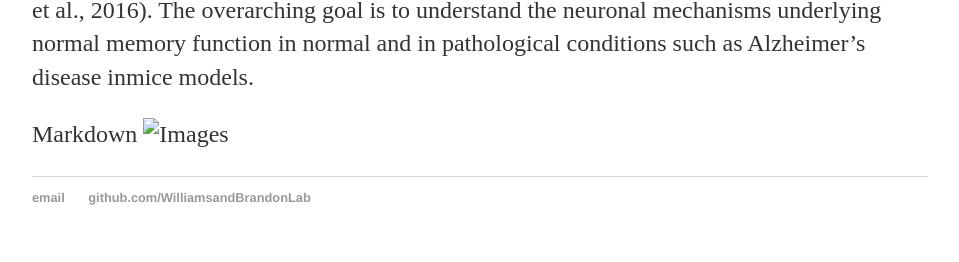
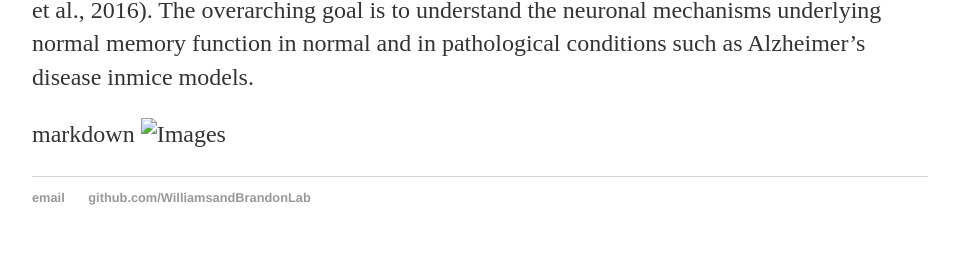
Before and after one commit to WilliamsandBrandanLab/WilliamsandBrandanLab.github.io, a Jekyll site: the page built from about/index.md, in a window 1280 px wide. Shown: the part 842-1104 px from the top of the page, without its empty margins (160-1119 px from the left). Built offline with Jekyll 4.4.1, drawn with Linux system fonts in a browser that asks for light colours; our own code applies the rules of GitHub Pages for plain Markdown files.

```diff
--- a/about/index.md
+++ b/about/index.md
@@ -18,5 +18,5 @@ optogenetics and electrophysiology in freely moving mice performing memory tasks
 these neurons in sleep (Boyce et al., 2016). The overarching goal is to understand the neuronal mechanisms underlying
 normal memory function in normal and in pathological conditions such as Alzheimer’s disease inmice models.
 
- Markdown
+markdown
 ![Images](images/sylvain.jpg)
```
